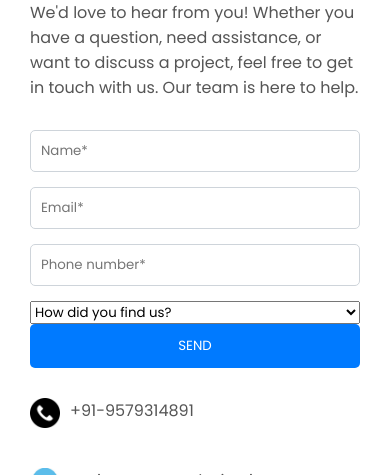
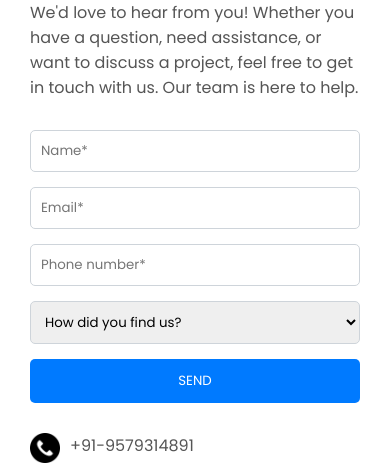
Before and after one commit to shreyansh2341/ACCU-Design2, a plain HTML site: page html/contact.html in a window 390 px wide. Shown: the part 369-844 px from the top of the page. Drawn offline with Linux system fonts and the light colour scheme.

Commit message:
update css for responsiveness

```diff
--- a/css/contact.css
+++ b/css/contact.css
@@ -59,7 +59,7 @@ a:hover {
 }
 
  #contact-form input,
-#contactForm select {
+#contact-form select {
   margin-bottom: 15px;
   padding: 10px;
   border: 1px solid #ced4da;
```
